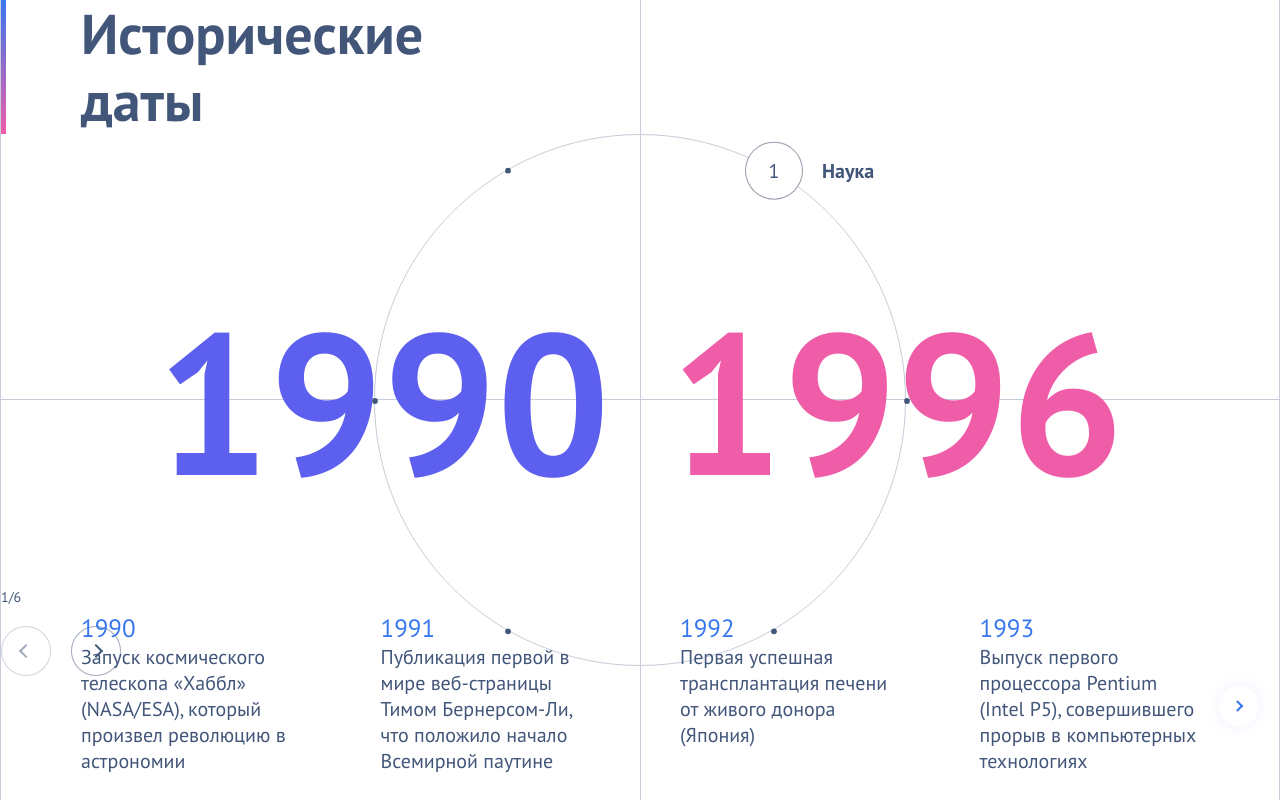
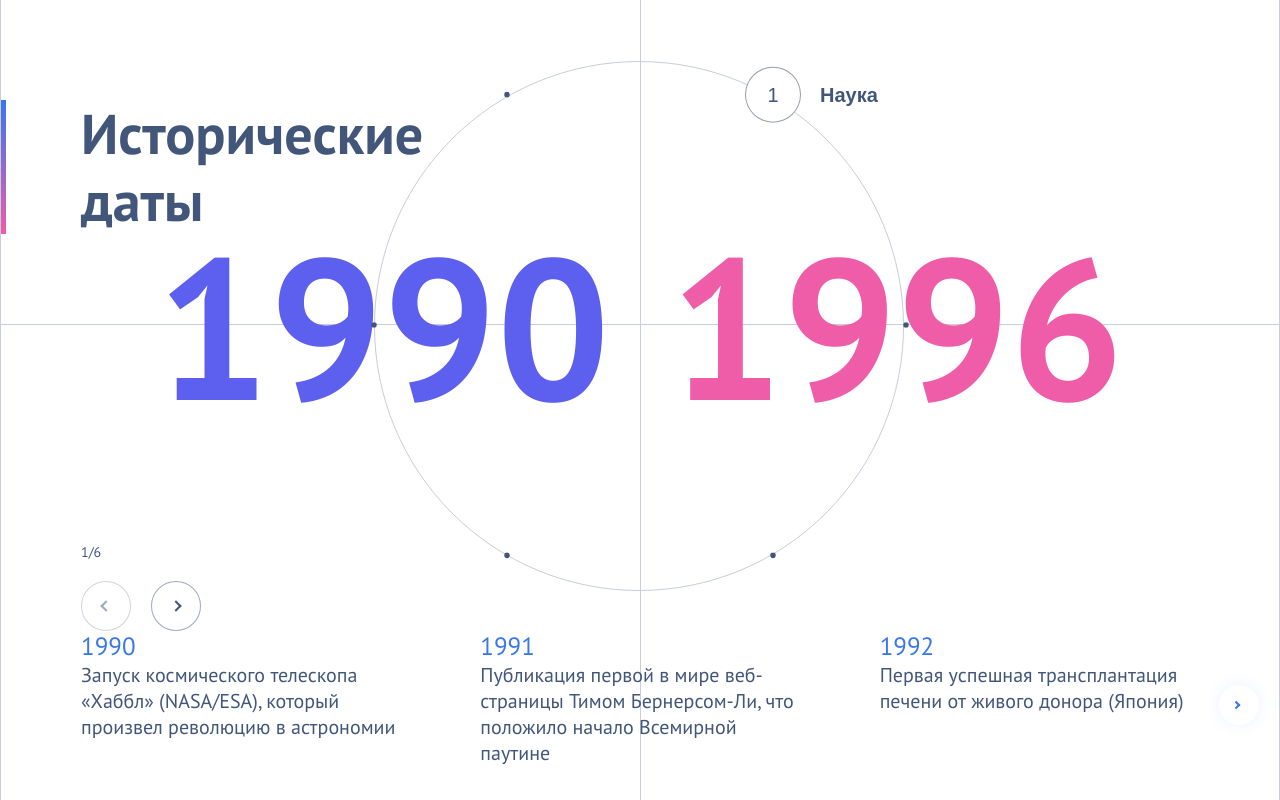
Before and after one commit to Anareony/Only, a React (Create React App) app: page / in a window 1280 px wide. Built offline with nearby package versions, Linux system fonts and the light colour scheme.

Commit message:
refactor: changed arch to fsd

```diff
--- a/src/App.css
+++ /dev/null
@@ -1,8 +0,0 @@
-html,
-body,
-#root,
-.App {
-  height: 100%;
-  margin: 0;
-  padding: 0;
-}
--- a/src/App.tsx
+++ b/src/app/App.tsx
@@ -1,7 +1,7 @@
 import styled from "styled-components";
-import { historicDates } from "./shared";
-import { Swipe } from "./Swipe";
-import "./App.css";
+import { historicDates } from "shared/consts/historicDates";
+import { MainPage } from "pages/MainPage";
+import "./styles/global.css";
 
 function App() {
   return (
@@ -13,7 +13,7 @@ function App() {
         rel="stylesheet"
       />
       <Layout>
-        <Swipe historicDates={historicDates} />
+        <MainPage historicDates={historicDates} />
       </Layout>
     </div>
   );
--- /dev/null
+++ b/src/app/styles/global.css
@@ -0,0 +1,60 @@
+html,
+body,
+#root,
+.App {
+  height: 100%;
+  margin: 0;
+  padding: 0;
+}
+
+body {
+  font-family: "PT Sans", sans-serif;
+  font-weight: 400;
+}
+
+*,
+*::before,
+*::after {
+  box-sizing: border-box;
+}
+
+ol,
+ul {
+  list-style: none;
+  padding: 0;
+}
+
+body,
+h1,
+h2,
+h3,
+h4,
+h5,
+p,
+ul,
+ol,
+li,
+figure,
+figcaption,
+blockquote,
+dl,
+dd {
+  margin: 0;
+}
+
+h1,
+h2,
+h3,
+h4,
+h5 {
+  font-weight: 400;
+}
+
+input,
+button {
+  outline: none;
+}
+
+a {
+  text-decoration: none;
+}
--- a/src/index.tsx
+++ b/src/index.tsx
@@ -1,10 +1,9 @@
 import React from "react";
-import ReactDOM from "react-dom/client";
-import App from "./App";
+import { createRoot } from "react-dom/client";
+import App from "app/App";
 
-const root = ReactDOM.createRoot(
-  document.getElementById("root") as HTMLElement
-);
+const container = document.querySelector("#root") as HTMLElement;
+const root = createRoot(container);
 
 root.render(
   <React.StrictMode>
--- /dev/null
+++ b/src/pages/MainPage/index.ts
@@ -0,0 +1 @@
+export { MainPage } from "./ui/MainPage";
--- a/src/Swipe.tsx
+++ b/src/pages/MainPage/ui/MainPage.tsx
@@ -1,12 +1,10 @@
 import { useEffect, useRef, useState } from "react";
+import gsap from "gsap";
 import { Swiper, SwiperRef } from "swiper/react";
 import { Navigation } from "swiper/modules";
-
 import "swiper/css";
 import "swiper/css/navigation";
-
-import { THistoricDates } from "./shared";
-import gsap from "gsap";
+import { THistoricDates } from "shared/consts/historicDates";
 import {
   ButtonContainer,
   CircleButton,
@@ -28,13 +26,14 @@ import {
   CircleIndex,
   CircleWrapper,
   CounterText,
+  Wrapper,
 } from "./styles";
 
-interface Props {
+interface IMainPageProps {
   historicDates: THistoricDates;
 }
 
-export const Swipe: React.FC<Props> = ({ historicDates }) => {
+export const MainPage: React.FC<IMainPageProps> = ({ historicDates }) => {
   const [activeIndex, setActiveIndex] = useState(0);
   const [dates, setDates] = useState({
     start: Number(historicDates[0].historicMoments[0].date),
@@ -46,25 +45,13 @@ export const Swipe: React.FC<Props> = ({ historicDates }) => {
   const endDateRef = useRef<HTMLDivElement>(null);
   const swiperRef = useRef<SwiperRef>(null);
 
-  const swiperLoad = () => {
-    gsap.fromTo(
-      swiperRef.current,
-      {
-        opacity: 0,
-      },
-      {
-        duration: 0.8,
-        opacity: 1,
-        ease: "power1.in",
-      }
-    );
-  };
+  const ANIMATE_DURATION = 0.4;
 
   useEffect(() => {
     pointRefs.current[0].classList.add("active");
   }, []);
 
-  const dateUpdate = (index: number) => {
+  const updateAndAnimateDate = (index: number) => {
     const moments = historicDates[index].historicMoments;
     const newDates = {
       start: Number(moments[0].date),
@@ -72,53 +59,58 @@ export const Swipe: React.FC<Props> = ({ historicDates }) => {
     };
 
     gsap.fromTo(
-      [startDateRef.current, endDateRef.current],
+      startDateRef.current,
+      { innerText: dates.start },
       {
-        innerText: [dates.start, dates.end],
+        duration: ANIMATE_DURATION,
+        innerText: newDates.start,
+        snap: { innerText: 1 },
+      }
+    );
+
+    gsap.fromTo(
+      endDateRef.current,
+      { innerText: dates.end },
+      {
+        duration: ANIMATE_DURATION,
+        innerText: newDates.end,
+        snap: { innerText: 1 },
+      }
+    );
+
+    gsap.fromTo(
+      swiperRef.current,
+      {
+        opacity: 0,
       },
       {
-        duration: 0.4,
-        innerText: [newDates.start, newDates.end],
-        snap: { innerText: 1 },
-        onUpdate: () => setDates(newDates),
+        duration: ANIMATE_DURATION,
+        opacity: 1,
+        ease: "none",
       }
     );
+
+    setDates({ start: newDates.start, end: newDates.end });
   };
 
-  const handleIndexState = (index: number) => {
-    moves(index);
-  };
-
-  const handleIncreaseState = () => {
-    moves(activeIndex + 1);
-  };
-
-  const handleDecreaseState = () => {
-    moves(activeIndex - 1);
-  };
-
-  const moves = (currentIndex: number) => {
+  const animateSpinnerTransition = (currentIndex: number) => {
     setActiveIndex(currentIndex);
-    swiperLoad();
-    dateUpdate(currentIndex);
-
-    pointRefs.current.forEach((item, i) => {
-      item.classList.toggle("active", i === currentIndex);
-    });
+    updateAndAnimateDate(currentIndex);
 
     const angleStep = 360 / historicDates.length;
     const radius = 266;
-    const baseOffset = "translate(calc(-100% + 28px), calc(-100% + 28px))";
+    const baseOffset = "translate(calc(-100% + 56px), calc(-100% + 56px))";
 
     pointRefs.current.forEach((point, index) => {
       const angle = angleStep * index;
       const rotationAngle = angleStep * currentIndex;
+      const rotationOffset = -angle + 60;
 
-      const rotationOffset = -angle + 60;
+      point.classList.toggle("active", index === currentIndex);
 
       gsap.to(point, {
         rotation: rotationAngle,
-        duration: 0.4,
+        duration: ANIMATE_DURATION,
         ease: "none",
         modifiers: {
           rotation: (rotation) => {
@@ -139,6 +131,7 @@ export const Swipe: React.FC<Props> = ({ historicDates }) => {
   };
 
   return (
+    <Wrapper>
       <Container>
         <TitleMain>
           Исторические <br />
@@ -150,7 +143,7 @@ export const Swipe: React.FC<Props> = ({ historicDates }) => {
             <CircleButton
               key={index}
               className="circle-button"
-            onClick={() => handleIndexState(index)}
+              onClick={() => animateSpinnerTransition(index)}
               ref={(el) => {
                 if (el) pointRefs.current[index] = el;
               }}
@@ -178,17 +171,18 @@ export const Swipe: React.FC<Props> = ({ historicDates }) => {
             </CounterText>
             <ButtonContainer>
               <SpinnerButton
-              onClick={handleDecreaseState}
+                onClick={() => animateSpinnerTransition(activeIndex - 1)}
                 disabled={!activeIndex}
               />
               <SpinnerButton
-              onClick={handleIncreaseState}
+                onClick={() => animateSpinnerTransition(activeIndex + 1)}
                 disabled={historicDates.length === activeIndex + 1}
                 $isRight
               />
             </ButtonContainer>
           </NavigationContainer>
         </SpinnerContainer>
+      </Container>
 
       <SwiperContainer>
         <SliderButton className="prev" />
@@ -216,7 +210,7 @@ export const Swipe: React.FC<Props> = ({ historicDates }) => {
               spaceBetween: 60,
             },
             1280: {
-              slidesPerView: 4,
+              slidesPerView: 3,
               spaceBetween: 80,
             },
           }}
@@ -233,12 +227,12 @@ export const Swipe: React.FC<Props> = ({ historicDates }) => {
           {historicDates.map((_, index) => (
             <PaginationButton
               key={index}
-              onClick={() => handleIndexState(index)}
+              onClick={() => animateSpinnerTransition(index)}
               $isActive={activeIndex === index}
             />
           ))}
         </PaginationContainer>
       </SwiperContainer>
-    </Container>
+    </Wrapper>
   );
 };
--- a/src/styles.ts
+++ b/src/pages/MainPage/ui/styles.ts
@@ -1,23 +1,13 @@
 import styled from "styled-components";
 import { SwiperSlide } from "swiper/react";
 
-export const Container = styled.div`
+export const Wrapper = styled.div`
   display: flex;
   flex-direction: column;
   justify-content: space-between;
   height: 100%;
-  position: relative;
+
   border-inline: 1px solid #c7cdd9;
-
-  &:before {
-    content: "";
-    position: absolute;
-    bottom: 50%;
-    width: 100%;
-    height: 1px;
-    background: #c7cdd9;
-    z-index: -1;
-  }
 
   &:after {
     content: "";
@@ -26,6 +16,27 @@ export const Container = styled.div`
     bottom: 0;
     width: 1px;
     height: 100%;
+    background: #c7cdd9;
+    z-index: -1;
+  }
+`;
+
+export const Container = styled.div`
+  display: flex;
+  flex-direction: column;
+  justify-content: space-between;
+  height: 100%;
+  position: relative;
+
+  margin-top: 20px;
+  padding-top: 80px;
+
+  &:before {
+    content: "";
+    position: absolute;
+    bottom: 50%;
+    width: 100%;
+    height: 1px;
     background: #c7cdd9;
     z-index: -1;
   }
@@ -40,7 +51,6 @@ export const Container = styled.div`
 
 export const TitleMain = styled.div`
   position: relative;
-  font-family: "PT Sans", sans-serif;
   font-weight: 700;
   font-size: 56px;
   line-height: 120%;
@@ -113,13 +123,13 @@ export const CircleButton = styled.button<{ $angle: number }>`
   cursor: pointer;
 
   position: absolute;
-  top: calc(50%);
-  left: calc(50%);
+  // top: calc(50%);
+  // left: calc(50%);
 
   z-index: 5;
 
   transform-origin: center;
-  transform: translate(calc(-100% + 28px), calc(-100% + 28px))
+  transform: translate(calc(-100% + 56px), calc(-100% + 56px))
     rotate(${({ $angle }) => $angle - 60}deg) translate(calc(100% + 210px))
     rotate(${({ $angle }) => -$angle + 60}deg);
 
@@ -158,8 +168,6 @@ export const CircleWrapper = styled.div`
 
 export const CircleIndex = styled.div`
   opacity: 0;
-  font-family: "PT Sans", sans-serif;
-  font-weight: 400;
   font-size: 20px;
   color: #42567a;
   transition: all 0.4s ease-in-out;
@@ -174,7 +182,6 @@ export const CircleIndex = styled.div`
 `;
 
 export const CircleTitle = styled.div`
-  font-family: "PT Sans", sans-serif;
   font-weight: 700;
   font-size: 20px;
   line-height: 30px;
@@ -207,7 +214,6 @@ export const DateContainer = styled.div`
 `;
 
 export const DateTitle = styled.div<{ $color?: string }>`
-  font-family: "PT Sans", sans-serif;
   font-weight: 700;
   font-size: 200px;
   color: ${(props) => (props.$color ? props.$color : "#BF4F74")};
@@ -224,7 +230,8 @@ export const DateTitle = styled.div<{ $color?: string }>`
 export const NavigationContainer = styled.div`
   width: 100%;
   position: absolute;
-  bottom: calc(50% - 276px);
+  bottom: calc(50% - 306px);
+  padding-left: 80px;
 
   @media screen and (width <= 768px) {
     bottom: 10px;
@@ -232,7 +239,6 @@ export const NavigationContainer = styled.div`
 `;
 
 export const CounterText = styled.div`
-  font-family: "PT Sans", sans-serif;
   font-weight: 400;
   font-size: 14px;
   color: #42567a;
@@ -291,7 +297,7 @@ export const SpinnerButton = styled.button<{ $isRight?: boolean }>`
 
 export const SwiperContainer = styled.div`
   position: relative;
-  padding: 0 80px;
+  padding: 0 80px 20px 80px;
   display: flex;
   align-items: center;
 
@@ -345,7 +351,6 @@ export const CustomSlide = styled(SwiperSlide)`
 `;
 
 export const SlideTitle = styled.div`
-  font-family: "PT Sans", sans-serif;
   font-weight: 400;
   font-size: 25px;
   color: #3877ee;
@@ -356,7 +361,6 @@ export const SlideTitle = styled.div`
 `;
 
 export const SlideBody = styled.div`
-  font-family: "PT Sans", sans-serif;
   font-weight: 400;
   font-size: 20px;
   color: #42567a;
```
Also changed, not shown: tsconfig.json (+9 -0 lines), src/shared/consts/historicDates.ts (renamed from src/shared.ts). Lines whose indentation alone changed are shown as unchanged.
